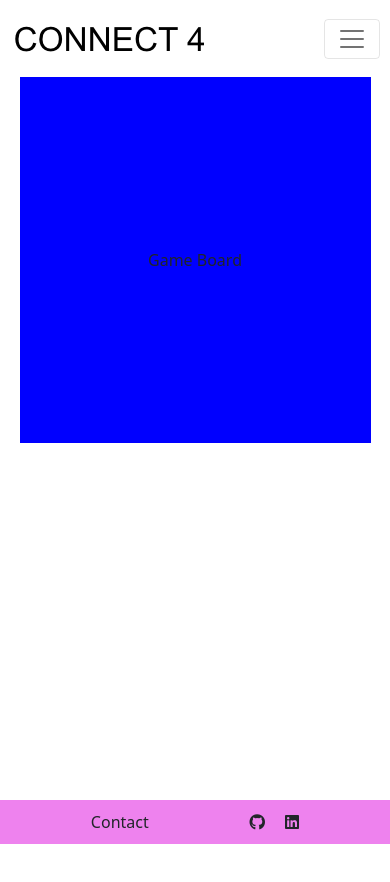
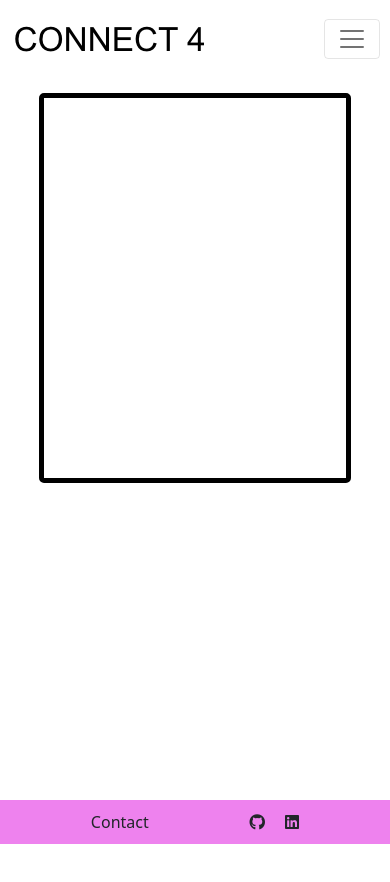
Before and after one commit to jkingportfolio/CI_PP2_Connect4_Archived, a plain HTML site: page index.html in a window 390 px wide. Before the commit the page ends 844 px from the top, so only its background shows below. Drawn offline with nearby package versions, Linux system fonts and the light colour scheme.

Commit message:
positioned grid, needs work on responsiveness and to retain central position across all device sizes

```diff
--- a/assets/css/styles.css
+++ b/assets/css/styles.css
@@ -56,16 +56,35 @@ header {
     background-color: none;
 }
 
+.game-section {
+    min-height: 100vh;
+    padding: 1em;
+}
+
 .game-board {
+    position: sticky;
+    top: 1em;
+    width: 80vw;
+    height: 100vw;
+    min-width: 280px;
+    min-height: 300px;
+    max-width: calc(100vh - 2em);
+    max-height: calc(100vh - 2em);
+    overflow: hidden;
+    border: 5px solid #000000;
+    border-radius: 5px;
+    margin: auto;
+}
+
+.game-grid {
     display: grid;
-    height: 40ch;
-    width: 90vw;
-    margin: auto;
-    justify-content: center;
-    align-items: center;
-    grid-template-columns: repeat(7);
-    grid-template-rows: repeat(7);
-    background-color: blue;
+    grid-template-columns: repeat(7, 1fr);
+    grid-template-rows: repeat(7, 1fr);
+    position: absolute;
+    top: 0;
+    left: 0;
+    width: 100%;
+    height: 100%;
 }
 
 footer {
--- a/index.html
+++ b/index.html
@@ -54,9 +54,11 @@
         </nav>
     </header>
     <main>
-        <section>
+        <section class="game-section">
             <div class="game-board">
-                Game Board
+                <div class="game-grid">
+
+                </div>
             </div>
         </section>
     </main>
```
